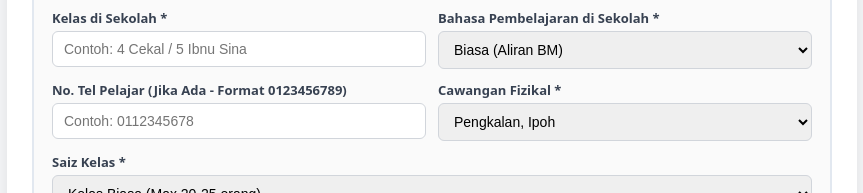
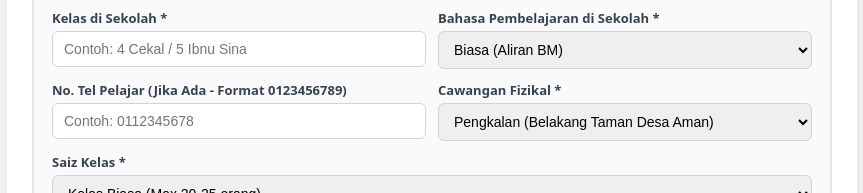
Before and after one commit to PTTD03/pttd-pendaftaran-2027, a plain HTML site: page index.html in a window 1280 px wide. Shown: the part 1013-1206 px from the top of the page, without its empty margins (208-1071 px from the left). Drawn offline with Linux system fonts and the light colour scheme.

Commit message:
Update index.html

```diff
--- a/index.html
+++ b/index.html
@@ -583,8 +583,8 @@ function addNextChild(skipScroll) {
                 <div class="form-group">
                     <label>Cawangan Fizikal *</label>
                     <select id="branchSelect_${i}" onchange="loadSubjectsForChild(${i})">
-                        <option value="Pengkalan">Pengkalan, Ipoh</option>
-                        <option value="Pasir Puteh">Pasir Puteh, Ipoh</option>
+                        <option value="Pengkalan">Pengkalan (Belakang Taman Desa Aman)</option>
+                        <option value="Pasir Puteh">Pasir Puteh (Depan SMK Kg Pasir Puteh)</option>
                     </select>
                 </div>
 
```
